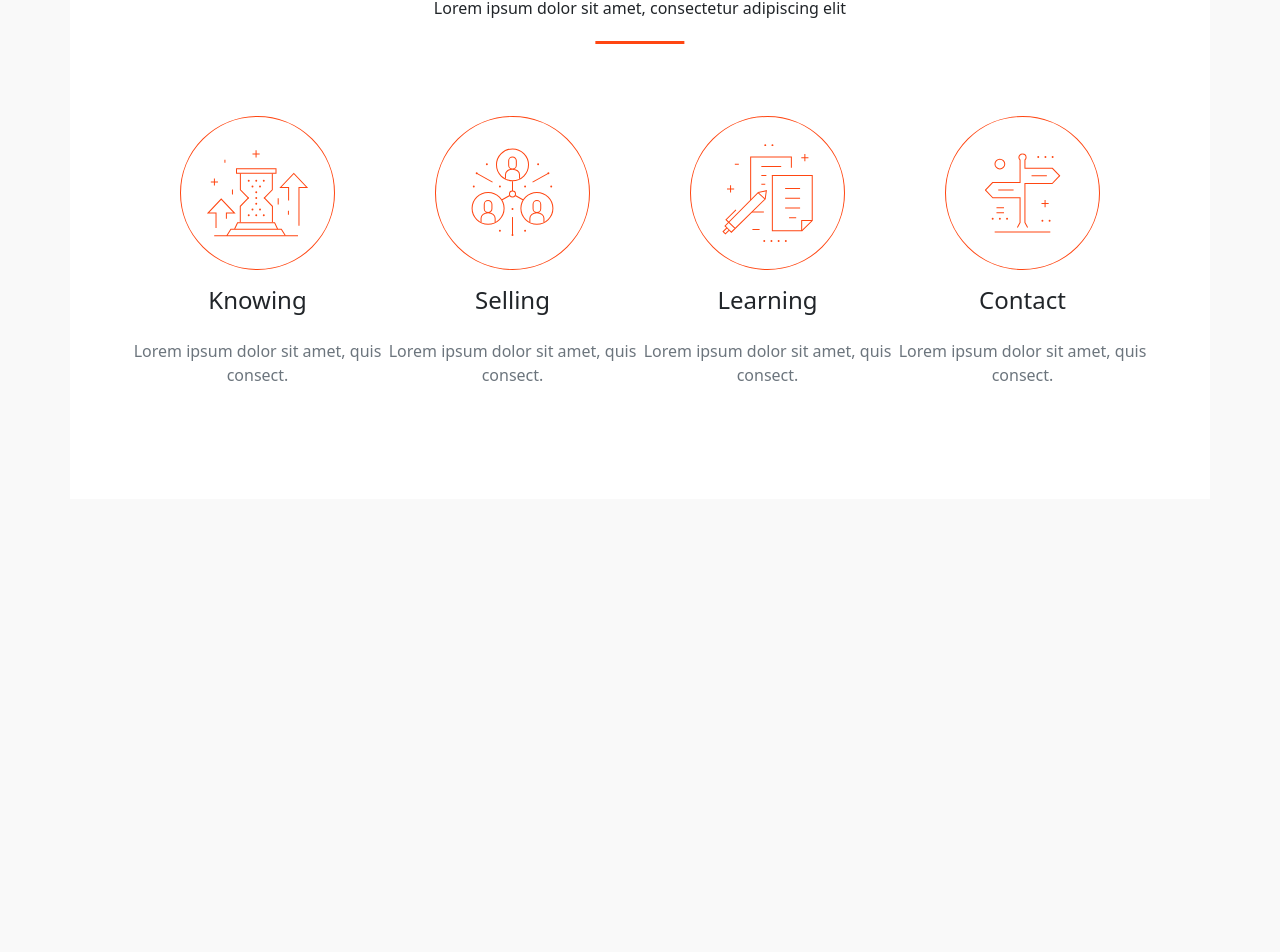
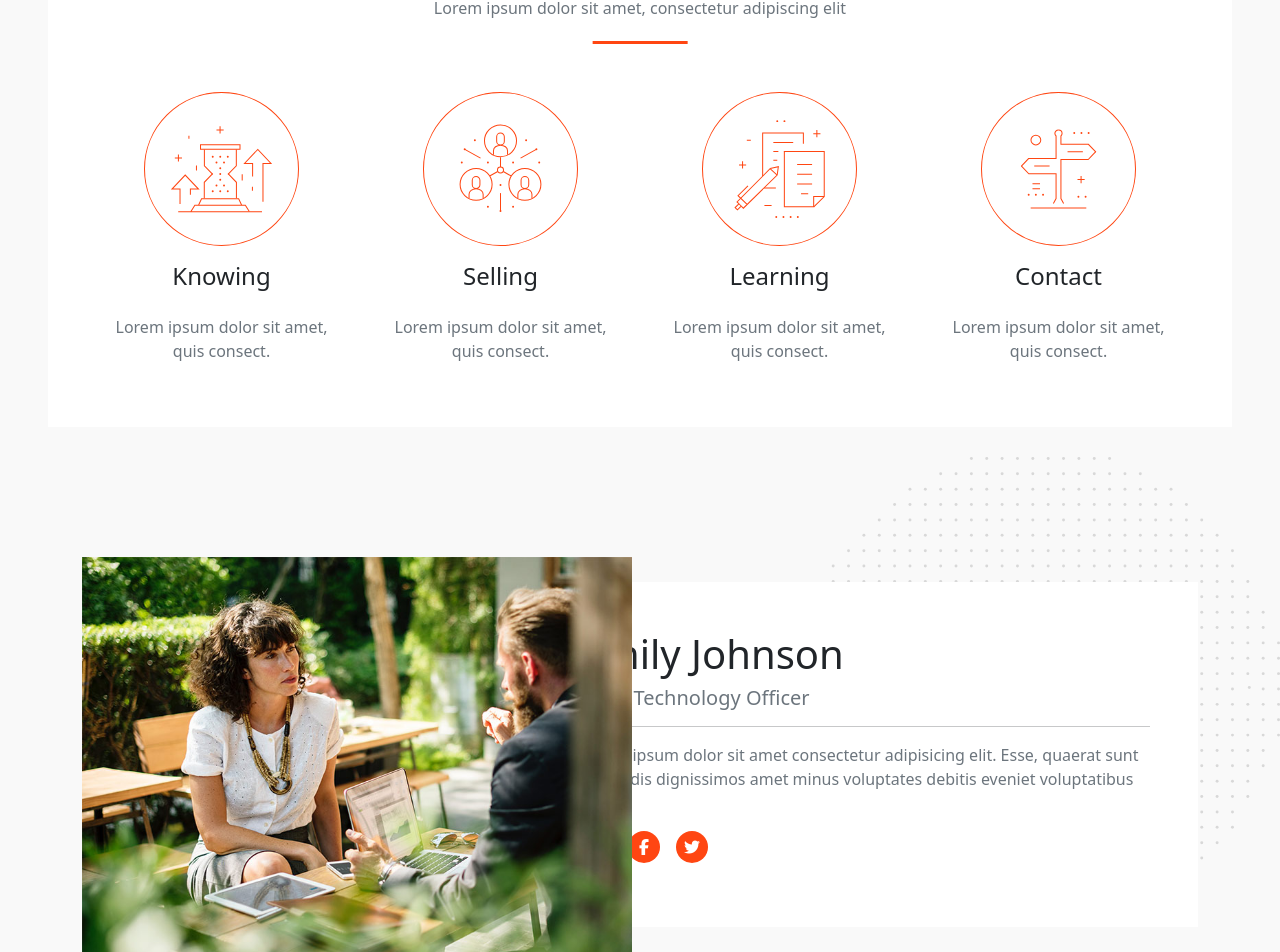
Before and after one commit to marcovittoriozacca/proj-html-vuejs, a Vue app: page / in a window 1280 px wide. Shown: the part 776-1728 px from the top of the page. Before the commit the page ends 1275 px from the top, so only its background shows below. Built offline with nearby package versions, Linux system fonts and the light colour scheme.

Commit message:
feat: staff section

```diff
--- a/src/assets/sass/_general.scss
+++ b/src/assets/sass/_general.scss
@@ -12,3 +12,7 @@ html{
             display: none;
         }
 }
+button{
+    border: none;
+    background-color: transparent;
+}
--- a/src/components/header/AppHeader.vue
+++ b/src/components/header/AppHeader.vue
@@ -44,7 +44,7 @@ export default {
                     active: false,
                 },
             ],
-            ctaElements: ['rev-slider-main-home-img-03.jpg', 'rev-slider-main-home-img-02.png']
+            ctaElements: ['h1-rev-img-01.jpg','rev-slider-main-home-img-02.png','rev-slider-main-home-img-03.jpg']
         }
     },
 
--- a/src/components/header/headerElements/CTA.vue
+++ b/src/components/header/headerElements/CTA.vue
@@ -19,7 +19,7 @@ export default{
 <template>
     <section id="cta">
 
-        <carousel :items-to-show="1" :itemsToScroll="1" :autoplay="10000" :wrap-around="true" class="carousel">
+        <carousel :items-to-show="1" :itemsToScroll="1" :autoplay="8000" :wrap-around="true" class="carousel">
 
             <slide v-for="slide in ctaImages" :key="slide" class="custom-heigth">
                 <figure class="m-0">
@@ -58,7 +58,6 @@ export default{
                         <a href="#" class="px-4 py-3 text-decoration-none text-uppercase btn-orange text-white">
                             <span>purchase</span>
                             <i class="fas fa-arrow-right-long"></i>
-
                         </a>
                     </div>
 
--- a/src/components/header/headerElements/NavBar.vue
+++ b/src/components/header/headerElements/NavBar.vue
@@ -8,7 +8,7 @@ export default{
 
 <template>
 
-    <nav class="d-flex align-items-center justify-content-between container container-lg py-4 position-absolute">
+    <nav class="d-flex align-items-center justify-content-between px-5 container-fluid py-4 position-absolute">
         <figure>
             <img src="/img/logo-img-01.png" alt="logo-img-1" width="120">
         </figure>
--- a/src/components/main/AppMain.vue
+++ b/src/components/main/AppMain.vue
@@ -2,12 +2,14 @@
 import {store} from '../../store'
 
 import OurSpecialties from './mainElements/OurSpecialties.vue'
+import OurStaff from './mainElements/OurStaff.vue'
 
 export default{
     name: 'AppMain',
 
     components:{
         OurSpecialties,
+        OurStaff,
     },
 
     data() {
@@ -20,9 +22,16 @@ export default{
 
 <template>
     <main>
-        <OurSpecialties
-            :elements="store.specialties"
-        />
+        <div class="container-fluid px-5">
+            <OurSpecialties
+                :elements="store.specialties"
+            />
+        </div>
+
+            <OurStaff
+                :staff="store.ourStaff"
+            />
+
     </main>
 
 </template>
--- a/src/components/main/mainElements/OurSpecialties.vue
+++ b/src/components/main/mainElements/OurSpecialties.vue
@@ -7,21 +7,23 @@ export default {
 
 <template>
 
-    <section id="specialties" class="container container-lg text-center bg-white accordion py-5">
-        <div class="specialties-header pt-5 pb-2 mb-4">
+    <section id="specialties">
+        <div class="text-center bg-white py-5 mb-2">
+            <div class="specialties-header pt-5 pb-2 mb-5">
                 <h2>
                     Our specialties<span>.</span>
                 </h2>
-            <p>Lorem ipsum dolor sit amet, consectetur adipiscing elit</p>
+                <p class="text-secondary">Lorem ipsum dolor sit amet, consectetur adipiscing elit</p>
             </div>
 
-        <div class="d-flex justify-content-center p-5">
-            <div v-for="(element, index) in elements" :key="index">
+            <div class="d-flex justify-content-center container container-lg">
+                <div v-for="(element, index) in elements" :key="index" class="px-3">
                     <figure class="m-0">
                         <img :src="element.icon" :alt="element.title" class="img-fluid">
                     </figure>
                     <h4 class="text-capitalize py-3">{{ element.title }}</h4>
-                <p class="text-secondary ">{{ element.description }}</p>
+                    <p class="text-secondary">{{ element.description }}</p>
+                </div>
             </div>
         </div>
 
--- /dev/null
+++ b/src/components/main/mainElements/OurStaff.vue
@@ -0,0 +1,132 @@
+<script>
+  import { Carousel, Slide } from 'vue3-carousel'
+
+    export default{
+
+        name: 'OurStaff',
+        props:['staff'],
+
+        components: {
+        Carousel,
+        Slide,
+        },
+        data() {
+            return {
+                currentSlide: 0,
+                socials:[
+                    {
+                        name:'linkedin',
+                        url: '#',
+                        icon: 'fab fa-linkedin-in'
+                    },
+                    {
+                        name:'facebook',
+                        url: '#',
+                        icon: 'fab fa-facebook-f'
+                    },
+                    {
+                        name:'twitter',
+                        url: '#',
+                        icon: 'fab fa-twitter'
+                    },
+                ]
+            }
+        },
+        methods: {
+            next() {
+                this.$refs.carousel.next()
+            },
+            prev() {
+                this.$refs.carousel.prev()
+            },
+
+        }
+    }
+</script>
+
+<template>
+    <section id="staff" class="container-fluid">
+        <div class="d-flex align-items-center container container-lg">
+            <div class="position-relative">
+                <Carousel ref="carousel" v-model="currentSlide" snapAlign="start" wrapAround="true" class="carousel-size">
+                  <Slide v-for="slide in staff" :key="slide">
+                    <div class="carousel__item">
+                        <figure class="m-0">
+                            <img :src="`./img/${slide.image}`" :alt="slide.name" class="img-fluid">
+                        </figure>
+                    </div>
+                  </Slide>
+                </Carousel>
+
+
+                <div class="buttons position-absolute">
+                    <button id="prev" @click="prev" class="pt-3 ps-4 pb-3 pe-3">
+                        <i class="fas fa-arrow-left-long"></i>
+                    </button>
+                    <button id="next" @click="next" class="pt-3 pe-4 pb-3 ps-3">
+                        <i class="fas fa-arrow-right-long"></i>
+                    </button>
+                </div>
+            </div>
+            <div>
+                <div class="p-5 bg-white staff-info">
+                    <h3>{{ staff[currentSlide].name }}</h3>
+                    <h5 class="text-secondary">{{ staff[currentSlide].role }}</h5>
+                    <hr>
+                    <p class="text-secondary">{{ staff[currentSlide].description }}</p>
+                    <ul class="list-unstyled socials d-flex column-gap-3">
+                        <li v-for="(social, index) in socials" :key="index">
+                            <a :href="social.url" class="text-white rounded-circle p-1 px-3 d-flex justify-content-center align-items-center text-decoration-none ">
+                                <i :class="social.icon"></i>
+                            </a>
+                        </li>
+                    </ul>
+                </div>
+                <img v-if="staff[currentSlide].signature" :src="`/img/${staff[currentSlide].signature}`" :alt="staff[currentSlide].name">
+            </div>
+        </div>
+
+    </section>
+
+  </template>
+
+
+<style lang="scss" scoped>
+@use '../../../assets/sass/partials/variables' as *;
+  #staff{
+    margin-top: 30px;
+    padding-top: 100px;
+    background-image: url('/img/svg-4.svg');
+    background-repeat: no-repeat;
+    background-position: top right;
+  }
+    button{
+        background-color: $orange;
+        color: white;
+    }
+    .buttons{
+        bottom: 0;
+    }
+    .carousel-size{
+        width: 550px;
+    }
+    h3{
+        font-size: 2.5rem;
+    }
+    h5{
+        font-weight: 300;
+    }
+    .socials{
+        li{
+            a{
+                width: 15px;
+                aspect-ratio: 1;
+                background-color: $orange;
+            }
+        }
+    }
+    .staff-info{
+        position: relative;
+        margin-left: -100px;
+    }
+</style>
--- a/src/store.js
+++ b/src/store.js
@@ -26,6 +26,30 @@ export const store = reactive({
         },
     ],
 
+    ourStaff:[
+        {
+            image: 'h1-img-01.jpg',
+            name: 'Emily Johnson',
+            role: 'Chief Technology Officer',
+            description: 'Lorem ipsum dolor sit amet consectetur adipisicing elit. Esse, quaerat sunt reiciendis dignissimos amet minus voluptates debitis eveniet voluptatibus ex?',
+            signature: '',
+        },
 
+        {
+            image: 'h1-img-02.jpg',
+            name: 'Sophia Williams',
+            role: 'Chief Financial Officer',
+            description: 'Lorem ipsum dolor sit amet consectetur adipisicing elit. Esse, quaerat sunt reiciendis dignissimos amet minus voluptates debitis eveniet voluptatibus ex?',
+            signature: '',
+        },
+        {
+            image: 'h1-img-03.jpg',
+            name: 'Jason Bickford',
+            role: 'Founder and Executive Director',
+            description: 'Lorem ipsum dolor sit amet consectetur adipisicing elit. Esse, quaerat sunt reiciendis dignissimos amet minus voluptates debitis eveniet voluptatibus ex?',
+            signature: '',
+        },
+
+    ],
 
 })
```
Lines whose indentation alone changed are shown as unchanged.
